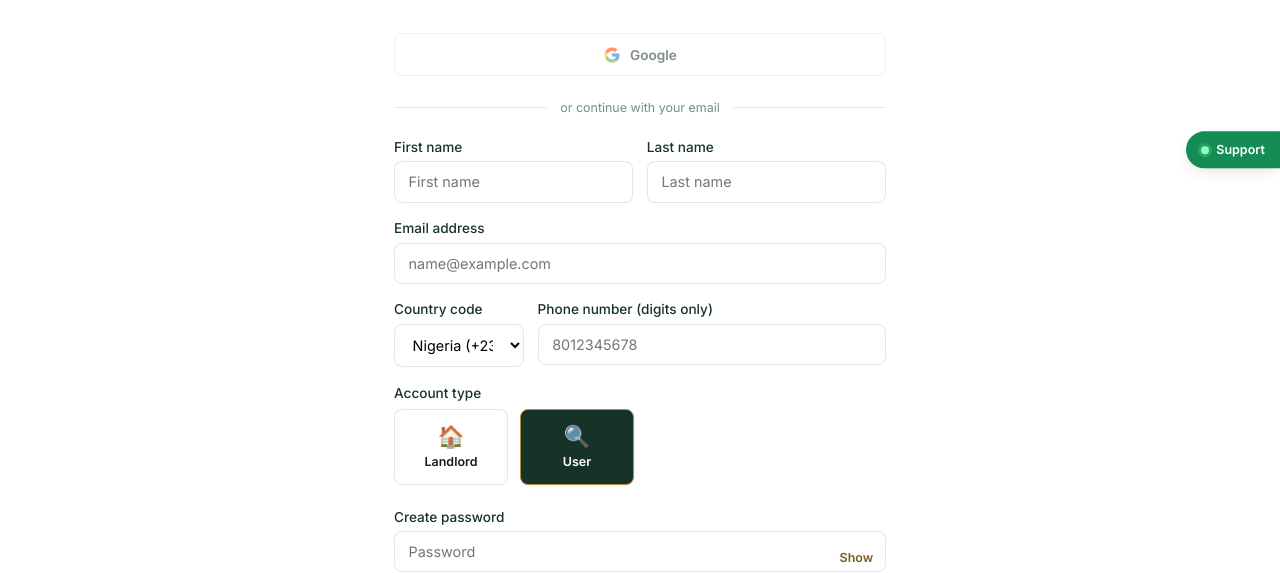
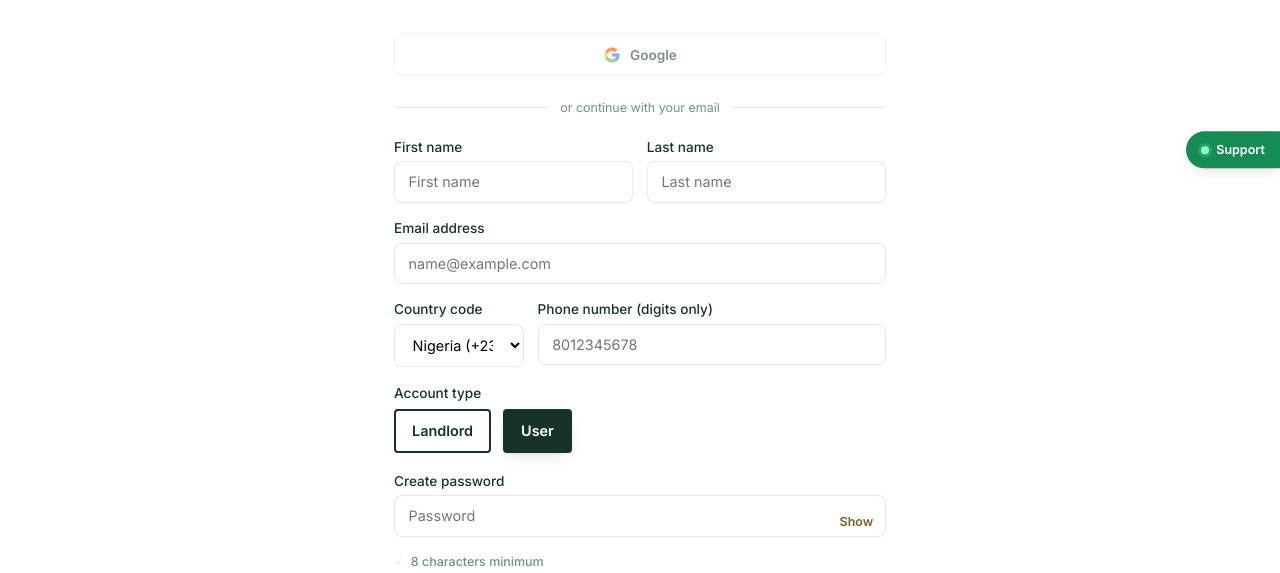
Before and after one commit to Kachi46/DYL-real-estate, a plain HTML site: page user-site/register.html in a window 1280 px wide. Shown: the part 250-823 px from the top of the page. Drawn offline with Linux system fonts and the light colour scheme; no server answers.

Commit message:
Restyle account type selector

```diff
--- a/user-site/css/styles.css
+++ b/user-site/css/styles.css
@@ -503,57 +503,32 @@
 
 /* User Type Selector Component for Register Page */
 .user-type-selector {
-  display: grid;
-  grid-template-columns: repeat(2, 1fr);
+  display: flex;
   gap: 0.75rem;
-  margin-bottom: 1.5rem;
-}
-
-@media (min-width: 640px) {
-  .user-type-selector {
-    grid-template-columns: repeat(4, 1fr);
-  }
+  margin-bottom: 1.25rem;
 }
 
 .user-type-card {
-  display: flex;
-  flex-direction: column;
-  align-items: center;
-  text-align: center;
-  padding: 0.85rem 0.5rem;
-  border: 1px solid var(--line);
-  border-radius: var(--radius-md);
+  padding: 0.72rem 1rem;
+  border: 2px solid var(--forest-800);
+  border-radius: 0.25rem;
   background: #fff;
+  color: var(--forest-800);
+  font-size: 0.9rem;
+  font-weight: 600;
   cursor: pointer;
-  transition: all 0.18s ease;
+  transition: background-color 0.18s ease, color 0.18s ease, box-shadow 0.18s ease;
   user-select: none;
 }
 
 .user-type-card:hover {
-  border-color: var(--forest-400);
   background: var(--forest-50);
 }
 
 .user-type-card.active {
-  border-color: var(--gold-400);
   background: var(--forest-800);
   color: #fff;
-  box-shadow: var(--shadow-sm);
-}
-
-.user-type-icon {
-  font-size: 1.35rem;
-  margin-bottom: 0.35rem;
-}
-
-.user-type-card .user-type-name {
-  font-weight: 600;
-  font-size: 0.78rem;
-  line-height: 1.2;
-}
-
-.user-type-card.active .user-type-name {
-  color: #fff;
+  box-shadow: var(--shadow-md);
 }
 
 .alert { border-radius: var(--radius-md); padding: 0.65rem 0.95rem; font-size: 0.85rem; margin-bottom: 1rem; }
--- a/user-site/register.html
+++ b/user-site/register.html
@@ -73,15 +73,13 @@
         <label class="field" style="margin-bottom:0.5rem;">Account type</label>
         <input type="hidden" id="reg-user-type" value="user" />
 
-        <div class="user-type-selector" id="user-type-cards">
-          <div class="user-type-card" data-type="landlord">
-            <div class="user-type-icon">🏠</div>
-            <div class="user-type-name">Landlord</div>
-          </div>
-          <div class="user-type-card active" data-type="user">
-            <div class="user-type-icon">🔍</div>
-            <div class="user-type-name">User</div>
-          </div>
+        <div class="user-type-selector" id="user-type-cards" role="group" aria-label="Account type">
+          <button type="button" class="user-type-card" data-type="landlord" aria-pressed="false">
+            Landlord
+          </button>
+          <button type="button" class="user-type-card active" data-type="user" aria-pressed="true">
+            User
+          </button>
         </div>
       </div>
 
@@ -135,8 +133,12 @@
     const userTypeInput = document.getElementById("reg-user-type");
     typeCards.forEach((card) => {
       card.addEventListener("click", () => {
-        typeCards.forEach((c) => c.classList.remove("active"));
+        typeCards.forEach((c) => {
+          c.classList.remove("active");
+          c.setAttribute("aria-pressed", "false");
+        });
         card.classList.add("active");
+        card.setAttribute("aria-pressed", "true");
         userTypeInput.value = card.dataset.type;
       });
     });
```
